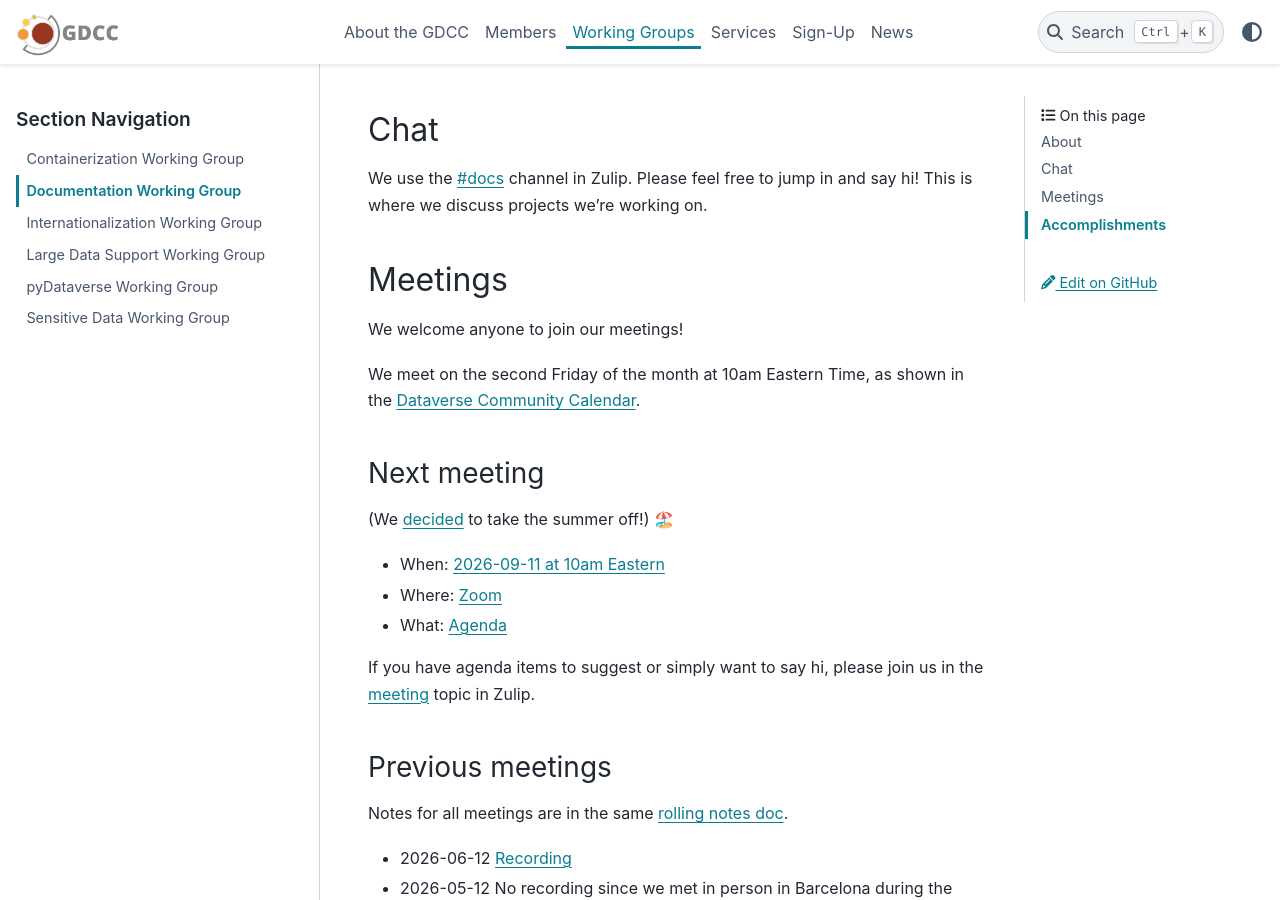
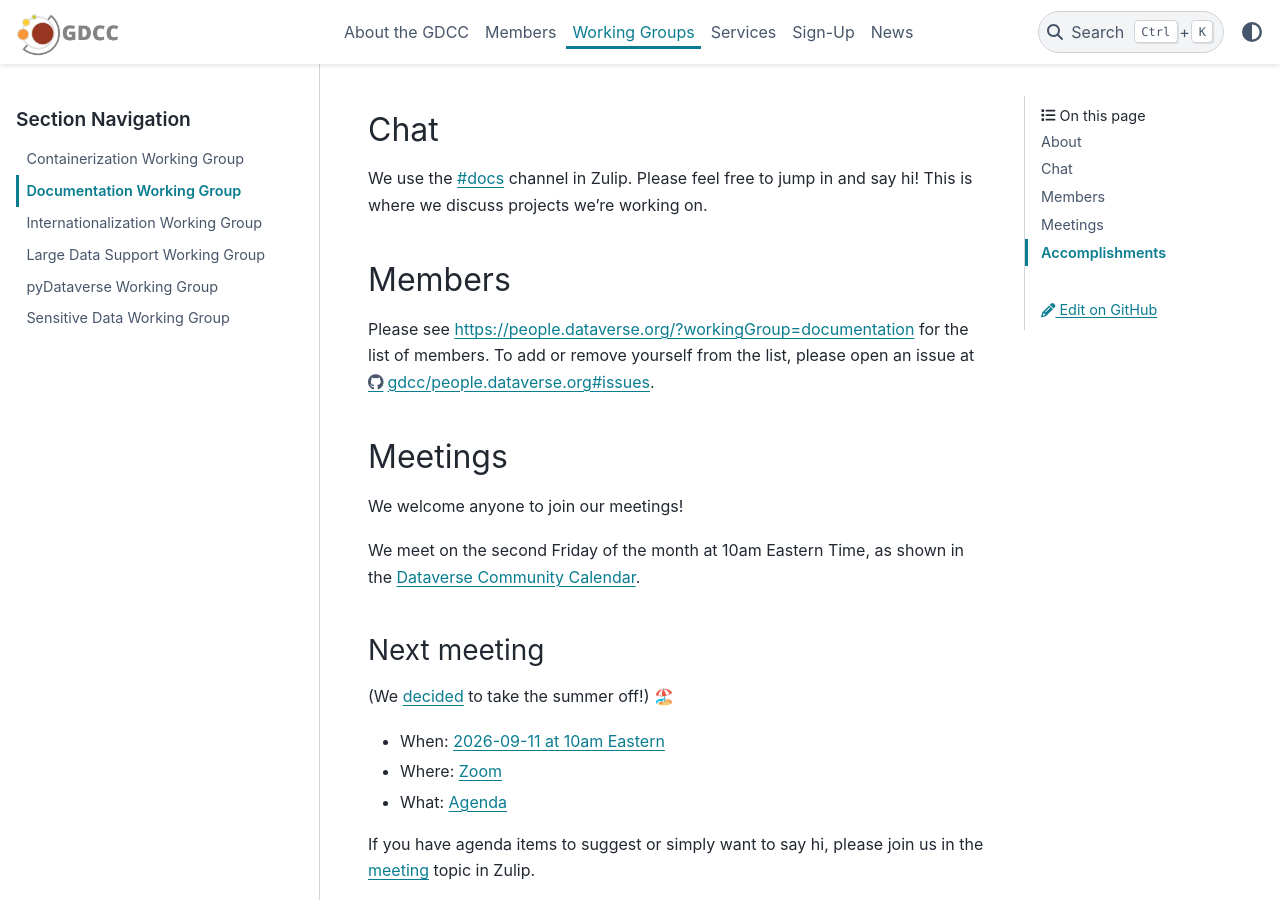
Before and after one commit to gdcc/www.gdcc.io, a Sphinx documentation site: the page built from source/working-groups/documentation.md, in a window 1280 px wide and 900 px high, scrolled down 344 px. Built offline with Sphinx 7.4.7 and the PyData theme 0.15.4, drawn with Linux system fonts in a browser that asks for light colours.

Commit message:
Add members section to documentation wg

```diff
--- a/source/working-groups/documentation.md
+++ b/source/working-groups/documentation.md
@@ -9,6 +9,10 @@ This working group is for all community members interested improving [Dataverse
 We use the [#docs][] channel in Zulip. Please feel free to jump in and say hi! This is where we discuss projects we're working on.
 
 [#docs]: https://dataverse.zulipchat.com/#narrow/stream/446770-docs
+
+## Members
+
+Please see <https://people.dataverse.org/?workingGroup=documentation> for the list of members. To add or remove yourself from the list, please open an issue at <https://github.com/gdcc/people.dataverse.org/issues>.
 
 ## Meetings
 
```
